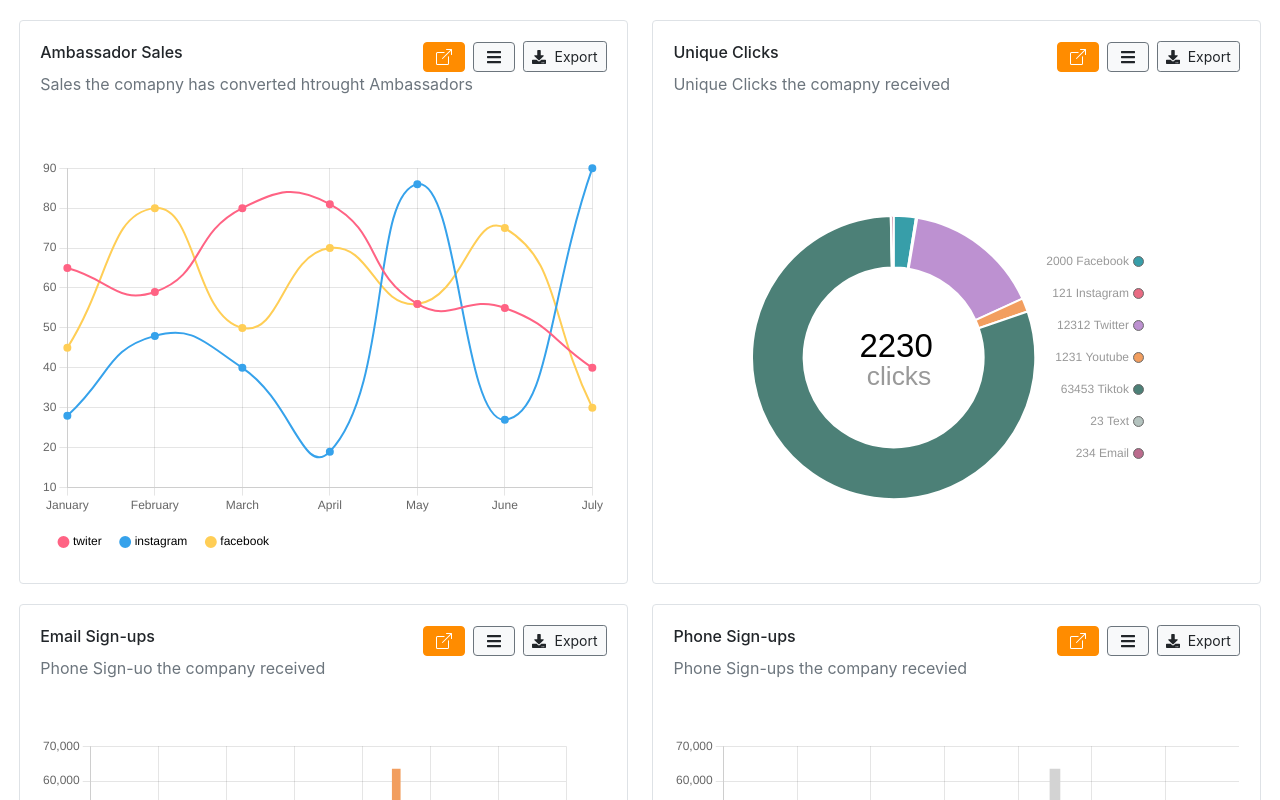
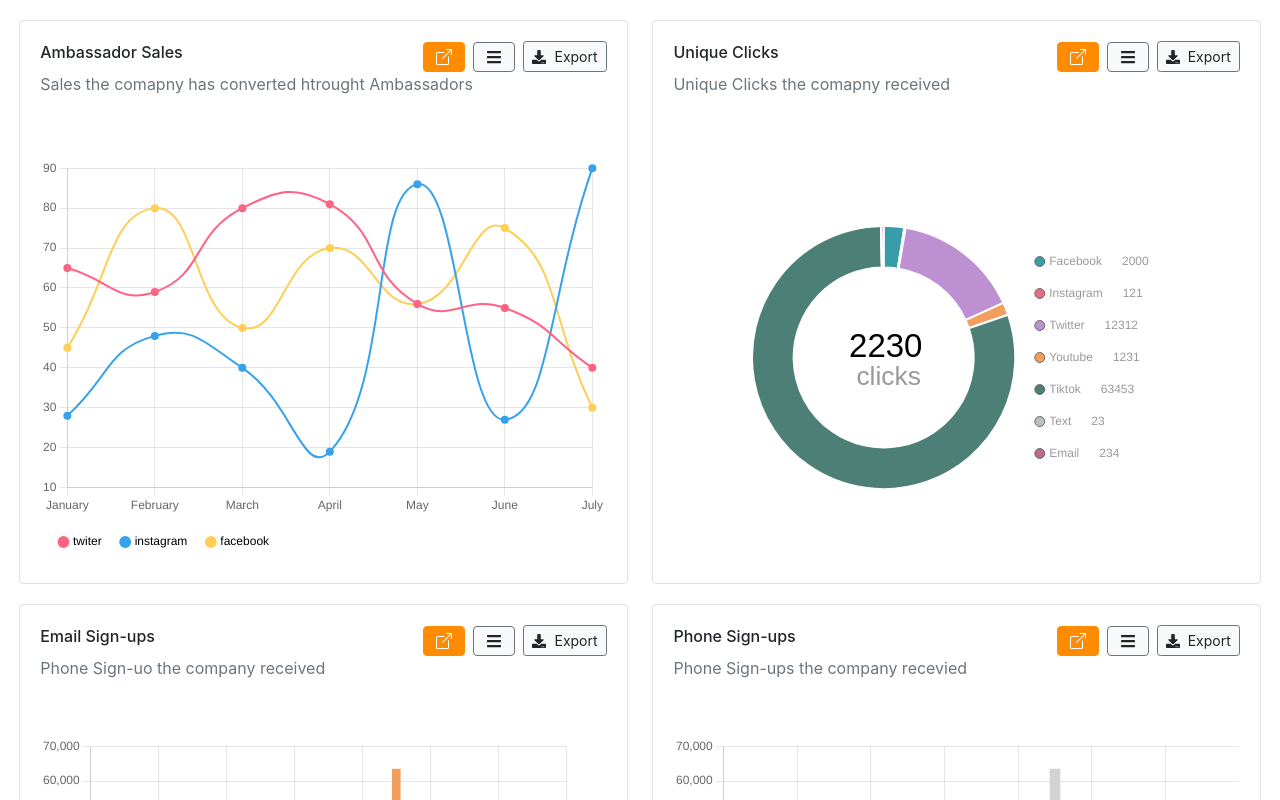
Before and after one commit to haider460/chartjs, a React (Create React App) app: page / in a window 1280 px wide. Shown: the top 800 px of the page. Built offline with nearby package versions, Linux system fonts and the light colour scheme.

Commit message:
align the label right side

```diff
--- a/src/DoughnutChart.jsx
+++ b/src/DoughnutChart.jsx
@@ -43,8 +43,7 @@ const plugins = [
       var text = ["2230", "clicks"],
         textX = Math.round(width / 2),
         textY = height / 2 - 10;
-
-      const lineHeight = 20; // adjust this value to change the amount of space between lines
+      const lineHeight = 20;
       text.forEach((line, i) => {
         ctx.font = fontSize + "em sans-serif";
         ctx.textBaseline = "middle";
@@ -55,8 +54,8 @@ const plugins = [
           ctx.fillStyle = "#999";
           line = " " + line;
         }
-        const y = textY + i * lineHeight + (i === 0 ? 0 : lineHeight / 2); // add extra space to the first line
-        ctx.fillText(line, textX / 1.9, y);
+        const y = textY + i * lineHeight + (i === 0 ? 0 : lineHeight / 2);
+        ctx.fillText(line, textX / 2.1, y);
       });
       ctx.save();
     },
@@ -68,7 +67,7 @@ const options = {
   plugins: {
     legend: {
       position: "right",
-      rtl: true,
+      rtl: false,
       labels: {
         usePointStyle: true,
         pointStyle: "circle",
@@ -82,7 +81,7 @@ const options = {
               const value = data.datasets[0].data[index];
               return {
                 fillStyle: data.datasets[0].backgroundColor[index],
-                text: `${value} ${label}`,
+                text: `${label}      ${value} `,
                 hidden: isNaN(value) || value <= 0,
                 index: index,
               };
```
